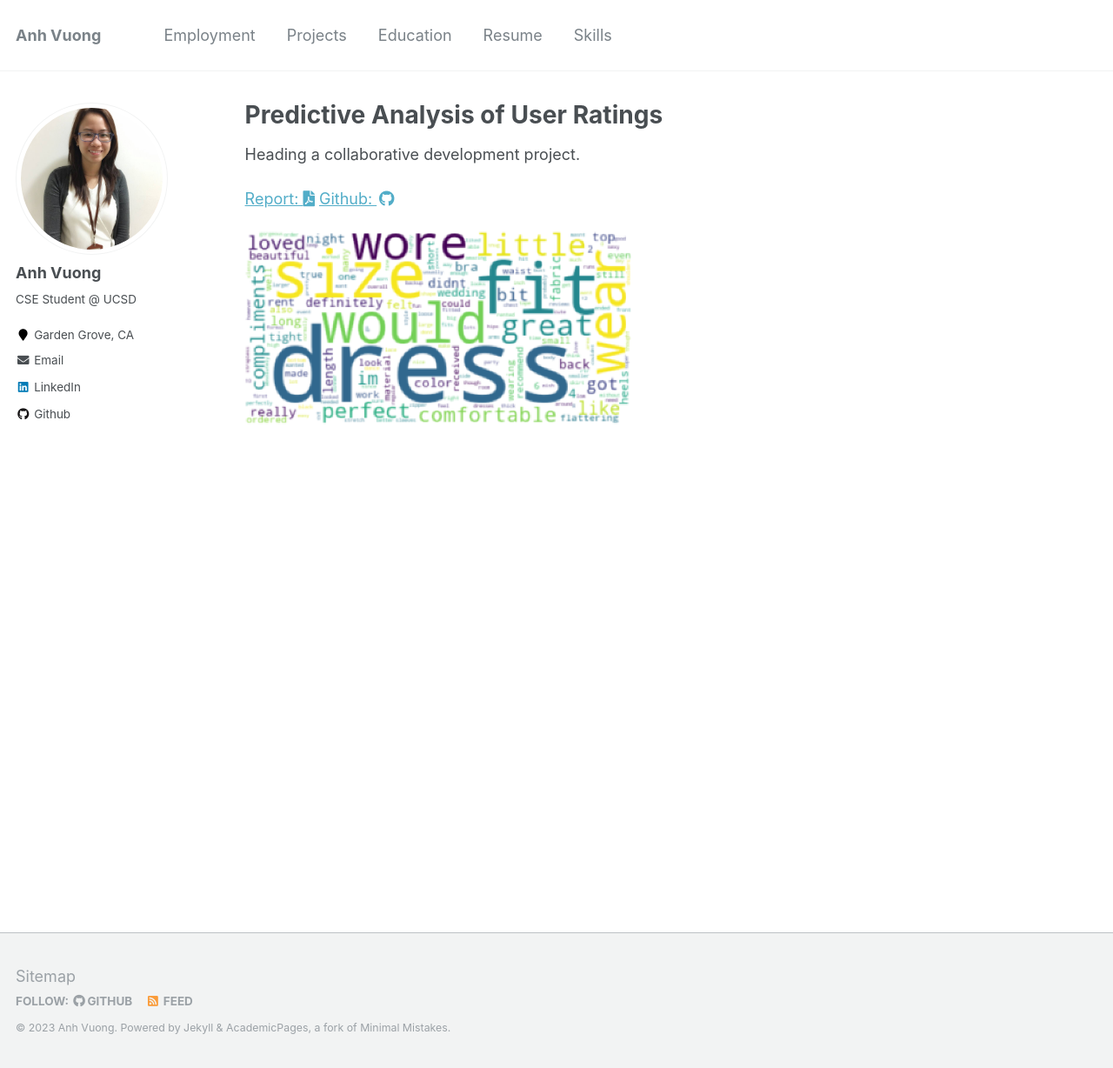
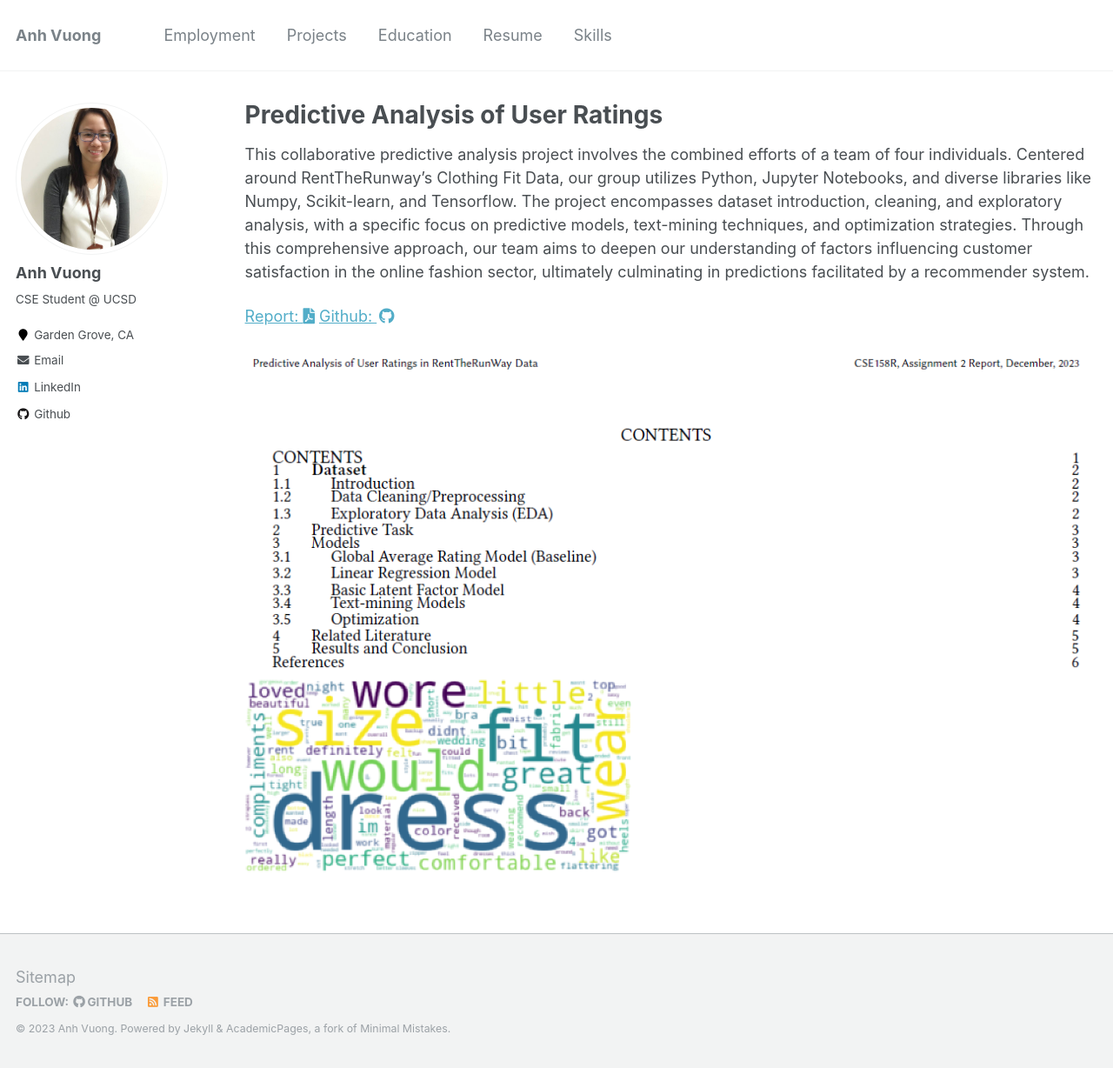
Before and after one commit to ahvuong/ahvuong.github.io, a Jekyll site: the page built from _projects/2023-predictive-analysis.md, in a window 1280 px wide and 1228 px high. Shown: the whole window at 87% size. Built offline with Jekyll 4.4.1, drawn with Linux system fonts in a browser that asks for light colours.

Commit message:
Update content of new project

```diff
--- a/_projects/2023-predictive-analysis.md
+++ b/_projects/2023-predictive-analysis.md
@@ -6,7 +6,7 @@ type: "Python, Jupyter Notebooks, Scikit-learn, SciPy, Matplotlib, Gensim, Tenso
 permalink: /projects/2023-predictive-analysis
 date: 2023-12-11
 ---
-Heading a collaborative development project.
+This collaborative predictive analysis project involves the combined efforts of a team of four individuals. Centered around RentTheRunway's Clothing Fit Data, our group utilizes Python, Jupyter Notebooks, and diverse libraries like Numpy, Scikit-learn, and Tensorflow. The project encompasses dataset introduction, cleaning, and exploratory analysis, with a specific focus on predictive models, text-mining techniques, and optimization strategies. Through this comprehensive approach, our team aims to deepen our understanding of factors influencing customer satisfaction in the online fashion sector, ultimately culminating in predictions facilitated by a recommender system.
 
 
 <!-- citation and icon code -->
@@ -15,4 +15,5 @@ Heading a collaborative development project.
 <a href="https://github.com/ahvuong/Predictive_Analysis_of_User_Ratings">Github: <i class="fab fa-fw fa-github zoom" aria-hidden="true"></i></a>
 </p>
 
+![homepage](../images/predictive_analysis_contents.png)
 ![homepage](../images/predictive_analysis.png)
```
Also changed, not shown: images/predictive_analysis_contents.png (added).
